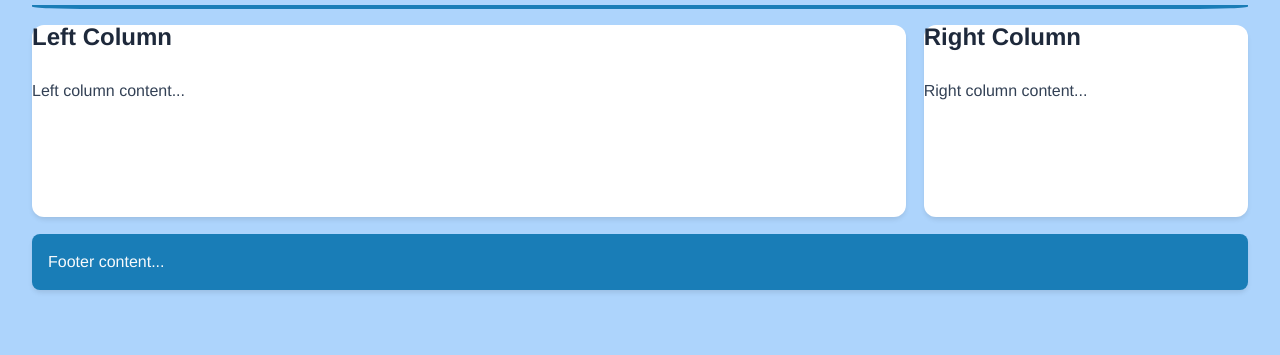
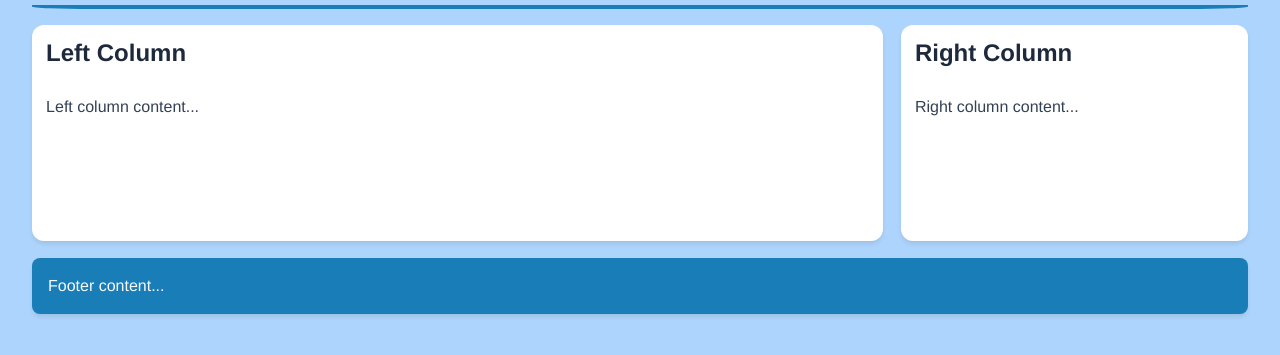
Before and after one commit to kkotzbauer63/CSE2004ChallengeDay8, a plain HTML site: page index.html in a window 1280 px wide. Shown: the part 73-428 px from the top of the page. Drawn offline with Linux system fonts and the light colour scheme.

Commit message:
Update index.html

```diff
--- a/index.html
+++ b/index.html
@@ -81,7 +81,7 @@ main {
 section, aside {
   justify-content: flex-start;
   background: white;
-  padding: 1,0rem 1.5rem 0.5rem 0.88rem;
+  padding: 1.0rem 1.5rem 0.5rem 0.88rem;
   border-radius: 0.75rem;
 
   box-shadow: 0 0.2rem 0.3rem -0.05rem rgba(0, 0, 0, 0.1);
```
